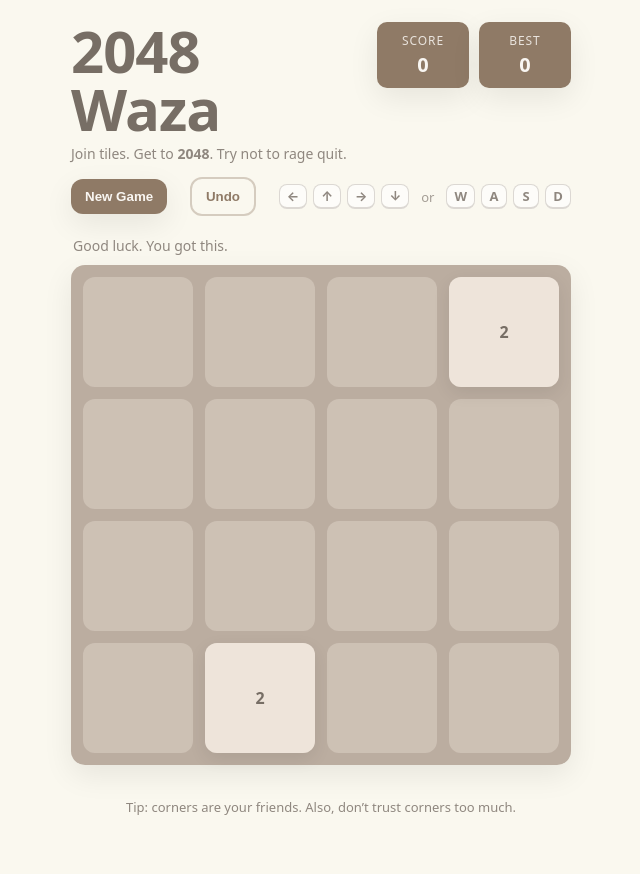
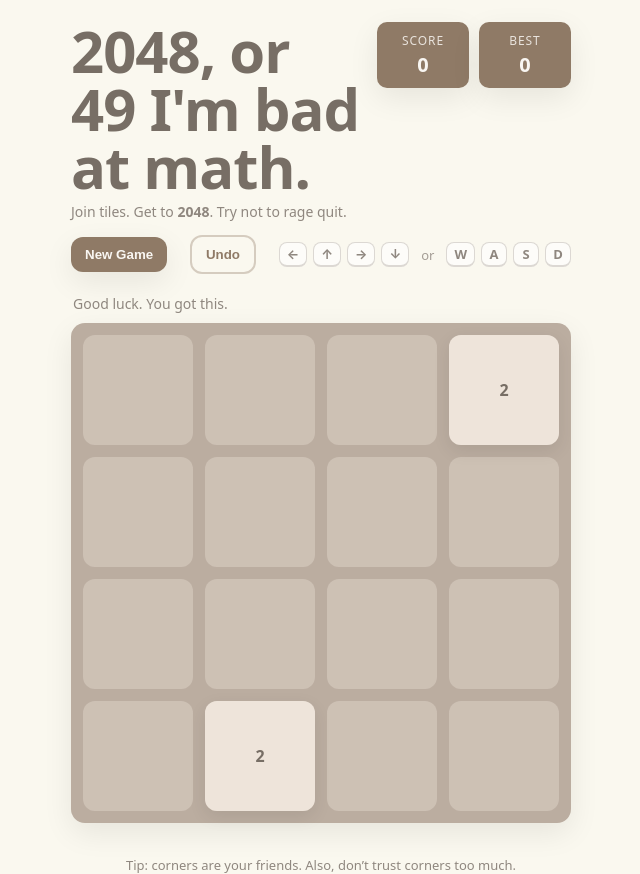
Before and after one commit to 10010011100/awsbucketstuff, a plain HTML site: page index.html in a window 1280 px wide. Shown: the whole page, without its empty margins (319-959 px from the left). Before the commit the page ends 816 px from the top, so only its background shows below. Drawn offline with Linux system fonts and the light colour scheme.

Commit message:
Update index.html

```diff
--- a/index.html
+++ b/index.html
@@ -10,8 +10,7 @@
   <main class="wrap">
     <header class="top">
       <div class="brand">
-        <h1>2048</h1>
-        <h1>Waza</h1>
+        <h1>2048, or 49 I'm bad at math.</h1>
         <p class="sub">Join tiles. Get to <b>2048</b>. Try not to rage quit.</p>
       </div>
 
```
